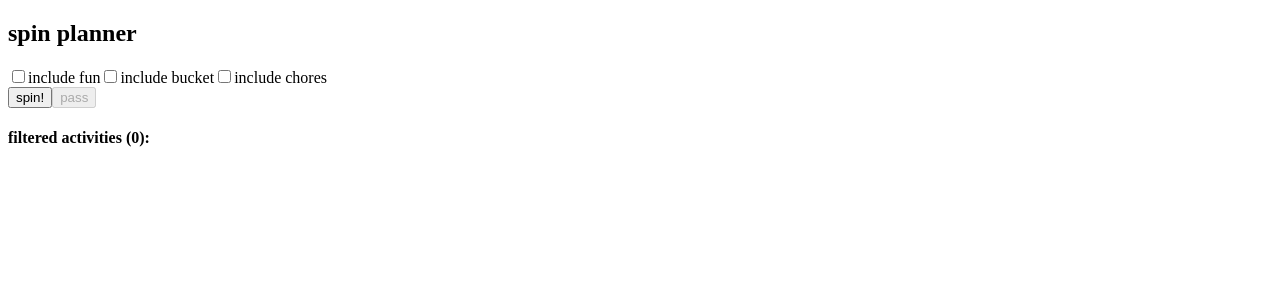
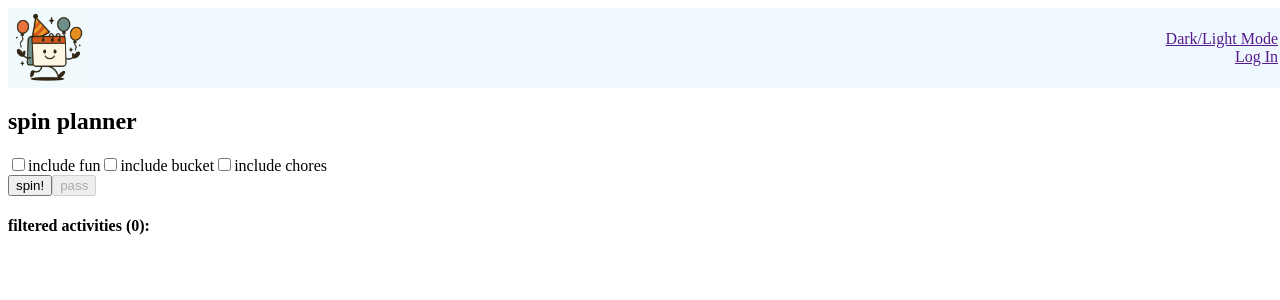
Before and after one commit to Zereis/Event-planner, a React (Vite) app: page / in a window 1280 px wide. Shown: the top 300 px of the page. Built offline with nearby package versions, Linux system fonts and the light colour scheme.

Commit message:
Added feature-NavBar

```diff
--- a/src/App.jsx
+++ b/src/App.jsx
@@ -1,4 +1,5 @@
 
+import NavBar from './components/NavBar'
 import Spin from './components/Spin'
 
 function App() {
@@ -6,6 +7,7 @@ function App() {
   return (
     <>
       <div>
+        <NavBar />
         <Spin/>
       </div>
     </>
--- /dev/null
+++ b/src/components/NavBar.jsx
@@ -0,0 +1,38 @@
+import React, {useState } from 'react'
+import '../styles/NavBar.css'
+
+export default function NavBar() {
+  const [menuOpen, setMenuOpen] =useState(false);
+
+  const toggleMenu = () => setMenuOpen(!menuOpen);
+
+  return (
+    <section className='NavBar-section'>
+      <img src="/images/logo2.png" alt="logo2.png" />
+
+      <button className={`hamburger ${menuOpen ? "open" : ""}`} onClick={toggleMenu}>
+        <span></span>
+        <span></span>
+        <span></span>
+      </button>
+        <nav>
+          <ul className={`nav-links ${menuOpen ? "show" :""}`}>
+            <li>
+              <a href=""
+              onClick={toggleMenu}
+              >
+                Dark/Light Mode
+              </a>
+            </li>
+            <li>
+              <a href=""
+              onClick={toggleMenu}
+              >
+                Log In
+              </a>
+            </li>
+          </ul>
+        </nav>
+    </section>
+  )
+}
--- /dev/null
+++ b/src/styles/NavBar.css
@@ -0,0 +1,89 @@
+
+.NavBar-section {
+  /* position: fixed; OBS! kommenterat ut medan vi redigerar */
+  top: 0;
+  background-color: aliceblue;
+  display: flex;
+  align-items: center;
+  justify-content: space-between;
+  width: 100vw;
+  height: 80px;
+}
+.NavBar-section img{
+  height: 80px;
+}
+
+.hamburger {
+  display: none;
+}
+
+.NavBar-section ul{
+  list-style: none;
+  margin-right: 10px;
+}
+
+.NavBar-section li{
+  display: flex;
+  justify-content: flex-end;
+}
+
+@media (max-width: 600px) {
+  .hamburger {
+    display: flex;
+    margin-left: auto;
+    background-color: aliceblue;
+  }
+  .hamburger span{
+    display: flex;
+    background-color: black;
+    width: 4px;
+    height: 4px;
+    margin: 2px;
+    border-radius: 50%;
+  }
+  .NavBar-section ul {
+    display: none;
+  }
+
+  .hamburger:focus {
+    outline: none;
+  }
+  .hamburger.open {
+
+    display: block;
+    margin-right: 10px;
+    position: relative;
+    z-index: 1000;
+    margin-top: 5px;
+    background-color: transparent;
+  }
+  .hamburger.open span:nth-child(1) {
+    width: 15px;
+    height: 2px;
+    border-radius: 2px;
+    transform: rotate(45deg) translate(6px, -2.5px);
+  }
+  .hamburger.open span:nth-child(2) {
+    display: none;
+  }
+  .hamburger.open span:nth-child(3) {
+    width: 15px;
+    height: 2px;
+    border-radius: 2px;
+    transform: rotate(-45deg) translate(5px, 3px);
+  }
+
+  .nav-links.show {
+    background-color: white;
+    display: flex;
+    flex-direction: column;
+    position: absolute;
+    top: 10px;
+    right: 10px;
+    padding: 2px 5px;
+    padding-top: 30px;
+    border-radius: 5px;
+    box-shadow: 0px 4px 10px rgba(0, 0, 0, 0.1);
+  }
+
+}
```
Also changed, not shown: public/images/logo2.png (added).
